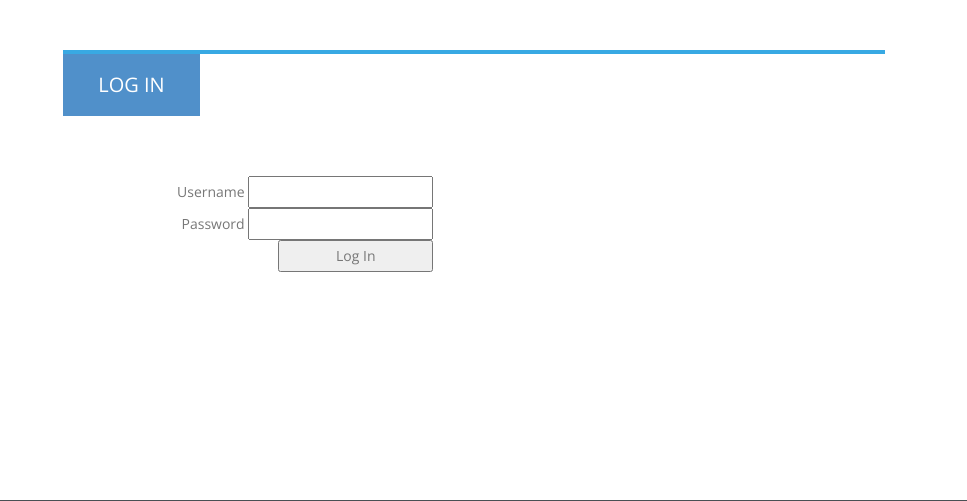
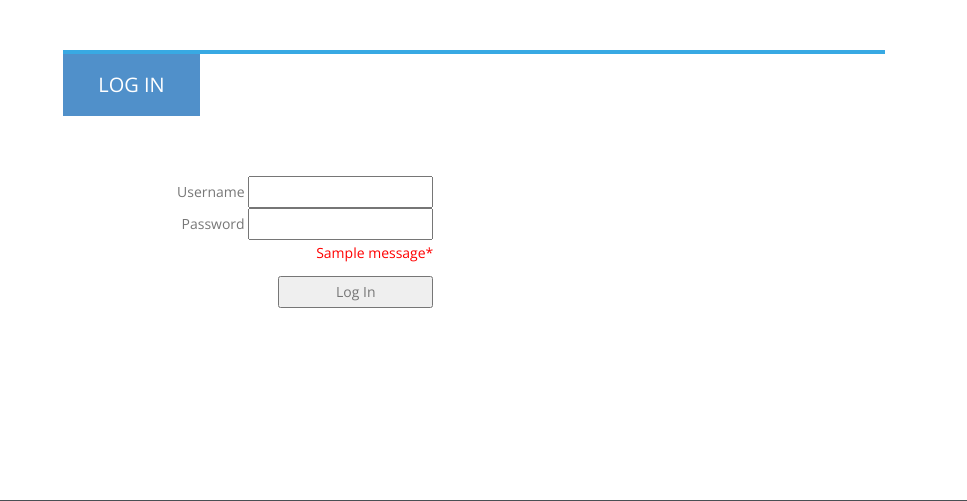
Before and after one commit to CS2014/USM, a Django app: template usm/main/templates/main/index.html in a window 1280 px wide. Shown: the part 5099-5600 px from the top of the page, without its empty margins (313-1280 px from the left). Run offline with Django 3.2, Linux system fonts and the light colour scheme; the template is opened without the code that fills it, so the values that code supplies are empty; tables that the repository leaves empty hold one stand-in row (values such as "Sample post"); grey boxes labelled with a size stand in for pictures from a placeholder-image service; one stand-in notice (Sample message) is shown; some libraries are stand-ins or nearby versions.

Commit message:
added invalid login error message

```diff
--- a/usm/accounting/templates/accounting/base.html
+++ b/usm/accounting/templates/accounting/base.html
@@ -303,7 +303,7 @@
 							<div class="avatar"><img src="{{ STATIC_URL }}assets/img/avatar.jpg" alt="Avatar"></div>
 							<div class="user">
 								<span class="hello">Welcome!</span>
-								<span class="name">Łukasz Holeczek</span>
+								<span class="name"> {{user.username}} </span>
 							</div>
 						</a>
 						<ul class="dropdown-menu">
@@ -313,7 +313,7 @@
 							<li><a href="form-elements.html#"><i class="fa fa-user"></i> Profile</a></li>
 							<li><a href="form-elements.html#"><i class="fa fa-cog"></i> Settings</a></li>
 							<li><a href="form-elements.html#"><i class="fa fa-envelope"></i> Messages</a></li>
-							<li><a href="/logout"><i class="fa fa-off"></i> Logout</a></li>
+							<li><a href="/logout"><i class="fa fa-off"></i>Logout</a></li>
 						</ul>
 					</li>
 					<!-- end: User Dropdown -->
--- a/usm/main/templates/main/index.html
+++ b/usm/main/templates/main/index.html
@@ -401,6 +401,13 @@
 		        	{% csrf_token %}
 		            <span class="title">Username</span> <input name="username" type="text" /><br>
 		            <span class="title">Password</span> <input name="password" type="password" /><br>
+		            {% if messages %}
+								    <ul style="color: red">
+								        {% for message in messages %}
+								            {{ message }}*
+								        {% endfor %}
+								    </ul>
+								{% endif %}
 		            <input style="width:155px" type="submit" value="Log In">
 		        </form>
 			</div> <!-- /login-popup -->
--- a/usm/main/views.py
+++ b/usm/main/views.py
@@ -17,6 +17,7 @@ from main.models import SocietyForm
 from accounting.models import Account, TransactionForm
 
 from django.contrib.auth import authenticate, login, logout
+from django.contrib import messages
 
 def index(request):
     context = RequestContext(request)
@@ -33,7 +34,8 @@ def index(request):
           else:
               return redirect("/banned_user")
       else:
-          return redirect("/toDO_invalid_details")
+          messages.add_message(request, messages.INFO, "Your user name and password do not match")
+          return redirect("/#log-in")
     else:
         return render(request, 'main/index.html', {'context': context})
 
```
